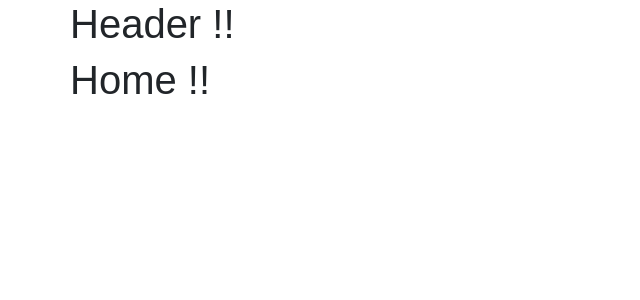
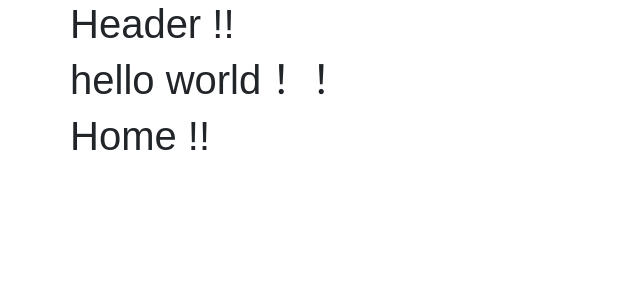
Before and after one commit to wuyanshen/hello-react, a React (Create React App) app: page / in a window 1280 px wide. Shown: the top 300 px of the page, without its empty margins (0-640 px from the left). Built offline with nearby package versions, Linux system fonts and the light colour scheme.

Commit message:
five commit

```diff
--- a/src/App.js
+++ b/src/App.js
@@ -14,6 +14,11 @@ class App extends Component {
         </div>
         <div className="row">
           <div className="col-xs-1 col-xs-offset-11">
+          <h1>hello world！！</h1>
+          </div>
+        </div>
+        <div className="row">
+          <div className="col-xs-1 col-xs-offset-11">
             <Home/>
           </div>
         </div>
```
